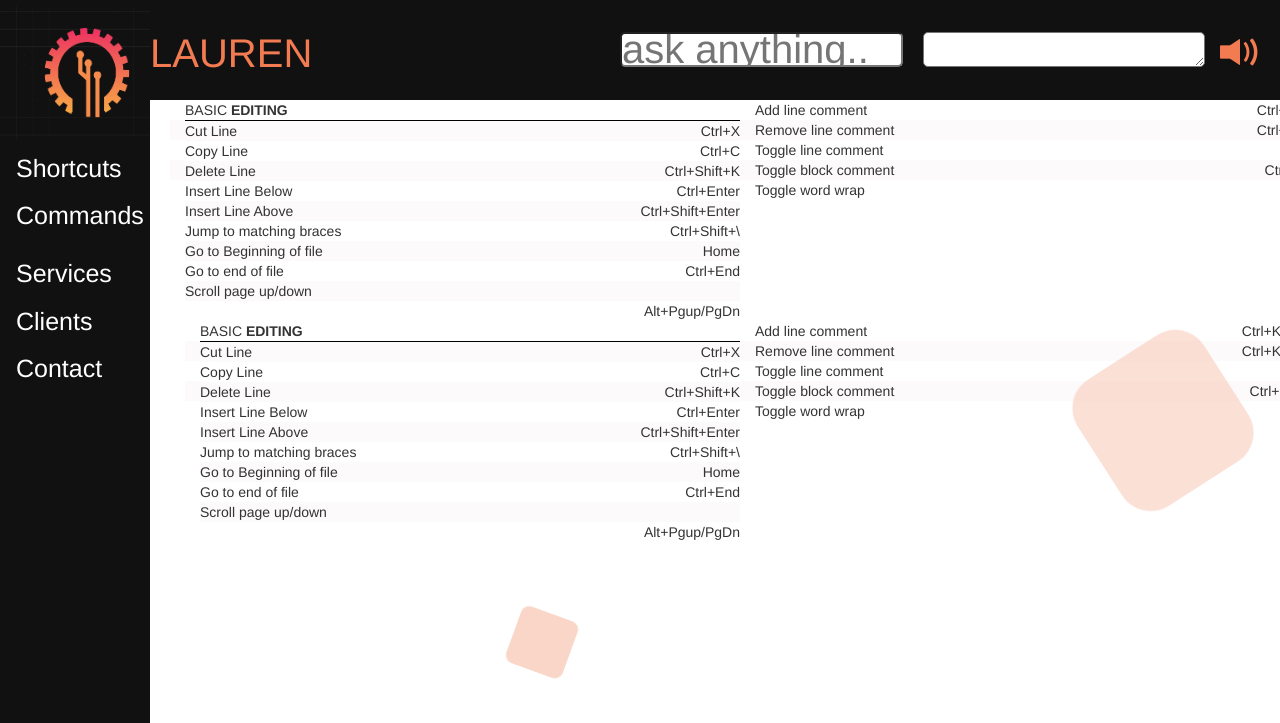
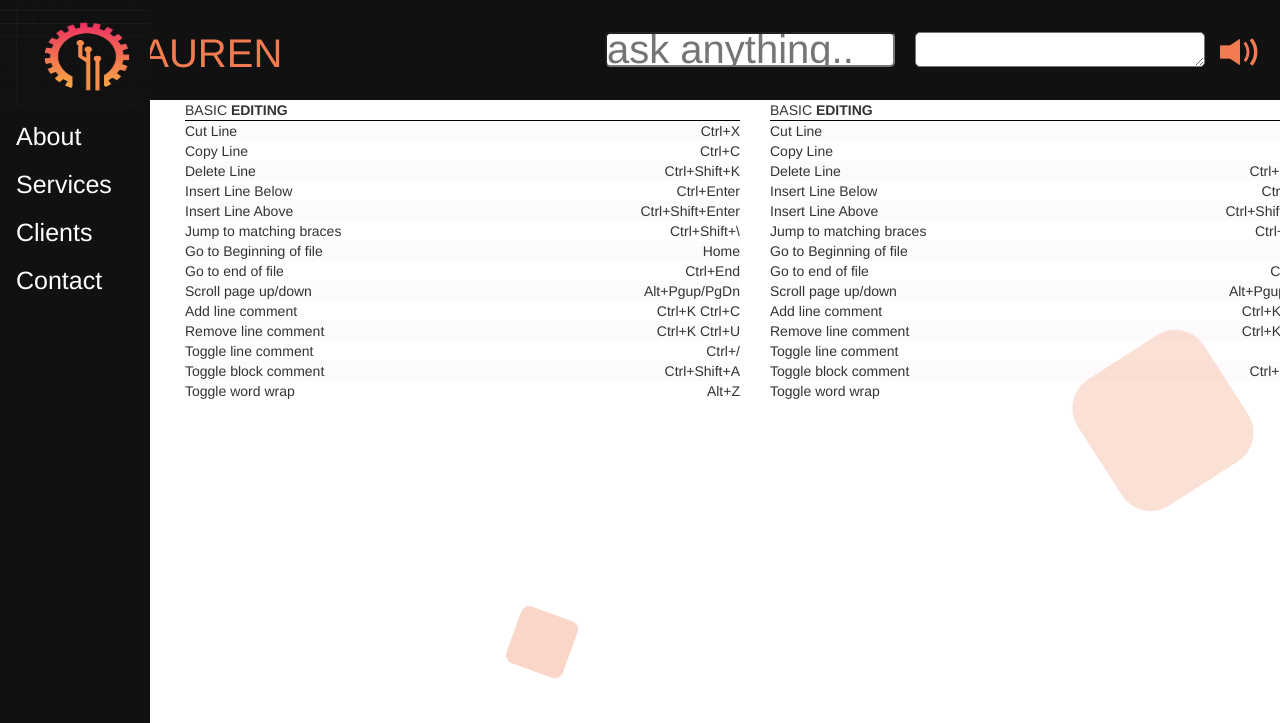
Before and after one commit to RohitNagraj/Dialogflow-Bot, a plain HTML site: page redhat.html in a window 1280 px wide. Shown: the top 723 px of the page. Drawn offline with nearby package versions, Linux system fonts and the light colour scheme.

Commit message:
Update redhat.html

```diff
--- a/redhat.html
+++ b/redhat.html
@@ -19,10 +19,9 @@
       <a href="#"
         ><img
           src="./Logo.png"
-          style="width:160%;height:17%;margin-top:-20px; margin-left: -30px"
+          style="width:160%;height:13%;margin-top:-20px; margin-left: -30px"
       /></a>
-      <a href="#">Shortcuts</a>
-      <ul><a href="#">Commands</a></ul>
+      <a href="#">About</a>
       <a href="#">Services</a>
       <a href="#">Clients</a>
       <a href="#">Contact</a>
@@ -31,14 +30,15 @@
     <!-- Page content -->
     <div class="main">
       <div
-        style="background: #111; height:100px; margin-left: -20px;margin-right: -10px
-        ;color:#F27B51; font-size: 40px; text-align: left; padding-top: 25px"
-      >
+        style="background: #111; height:100px; margin-left: -50px;margin-right: -10px
+        ;color:#F27B51; font-size: 40px; text-align: left; padding-top: 25px">
         <span>LAUREN</span>
         <div style="margin-top: -50px">
         <span class="glyphicon glyphicon-volume-up" aria-hidden="true" style="padding-right: 20px;margin-left: 15px; float: right"></span>
         <textarea id="response" style="float:right; height: 46%; width: 25%; margin-left: 20px;overflow:hidden; border-radius: 5px"></textarea>
+        <form>
         <input id="input" type="text" placeholder="ask anything.." style="width: 25%;height:47%; float: right;border-radius: 5px"></div>
+        </form>
       </div>
 
       <div class="container">
@@ -53,7 +53,7 @@
             <div style="background: #ffffff">Jump to matching braces<span style="float:right">Ctrl+Shift+\</span></div>
             <div style="background: #fcfafa">Go to Beginning of file<span style="float:right">Home</span></div>
             <div style="background: #ffffff">Go to end of file<span style="float:right">Ctrl+End</span></div>
-            <div style="background: #fcfafa">Scroll page up/down</div><span style="float:right">Alt+Pgup/PgDn</span></div>
+            <div style="background: #fcfafa">Scroll page up/down<span style="float:right">Alt+Pgup/PgDn</span></div>
             <div style="background: #ffffff">Add line comment<span style="float:right">Ctrl+K Ctrl+C</span></div>
             <div style="background: #fcfafa">Remove line comment<span style="float:right">Ctrl+K Ctrl+U</span></div>
             <div style="background: #ffffff">Toggle line comment<span style="float:right">Ctrl+/</span></div>
@@ -70,7 +70,7 @@
             <div style="background: #ffffff">Jump to matching braces<span style="float:right">Ctrl+Shift+\</span></div>
             <div style="background: #fcfafa">Go to Beginning of file<span style="float:right">Home</span></div>
             <div style="background: #ffffff">Go to end of file<span style="float:right">Ctrl+End</span></div>
-            <div style="background: #fcfafa">Scroll page up/down</div><span style="float:right">Alt+Pgup/PgDn</span></div>
+            <div style="background: #fcfafa">Scroll page up/down<span style="float:right">Alt+Pgup/PgDn</span></div>
             <div style="background: #ffffff">Add line comment<span style="float:right">Ctrl+K Ctrl+C</span></div>
             <div style="background: #fcfafa">Remove line comment<span style="float:right">Ctrl+K Ctrl+U</span></div>
             <div style="background: #ffffff">Toggle line comment<span style="float:right">Ctrl+/</span></div>
@@ -98,5 +98,5 @@
     </div>
     </div>
   </body>
-  <script src="https://maxcdn.bootstrapcdn.com/bootstrap/3.3.7/js/bootstrap.min.js" integrity="sha384-Tc5IQib027qvyjSMfHjOMaLkfuWVxZxUPnCJA7l2mCWNIpG9mGCD8wGNIcPD7Txa" crossorigin="anonymous"></script
+  <script src="https://maxcdn.bootstrapcdn.com/bootstrap/3.3.7/js/bootstrap.min.js" integrity="sha384-Tc5IQib027qvyjSMfHjOMaLkfuWVxZxUPnCJA7l2mCWNIpG9mGCD8wGNIcPD7Txa" crossorigin="anonymous"></script>
 </html>
```
